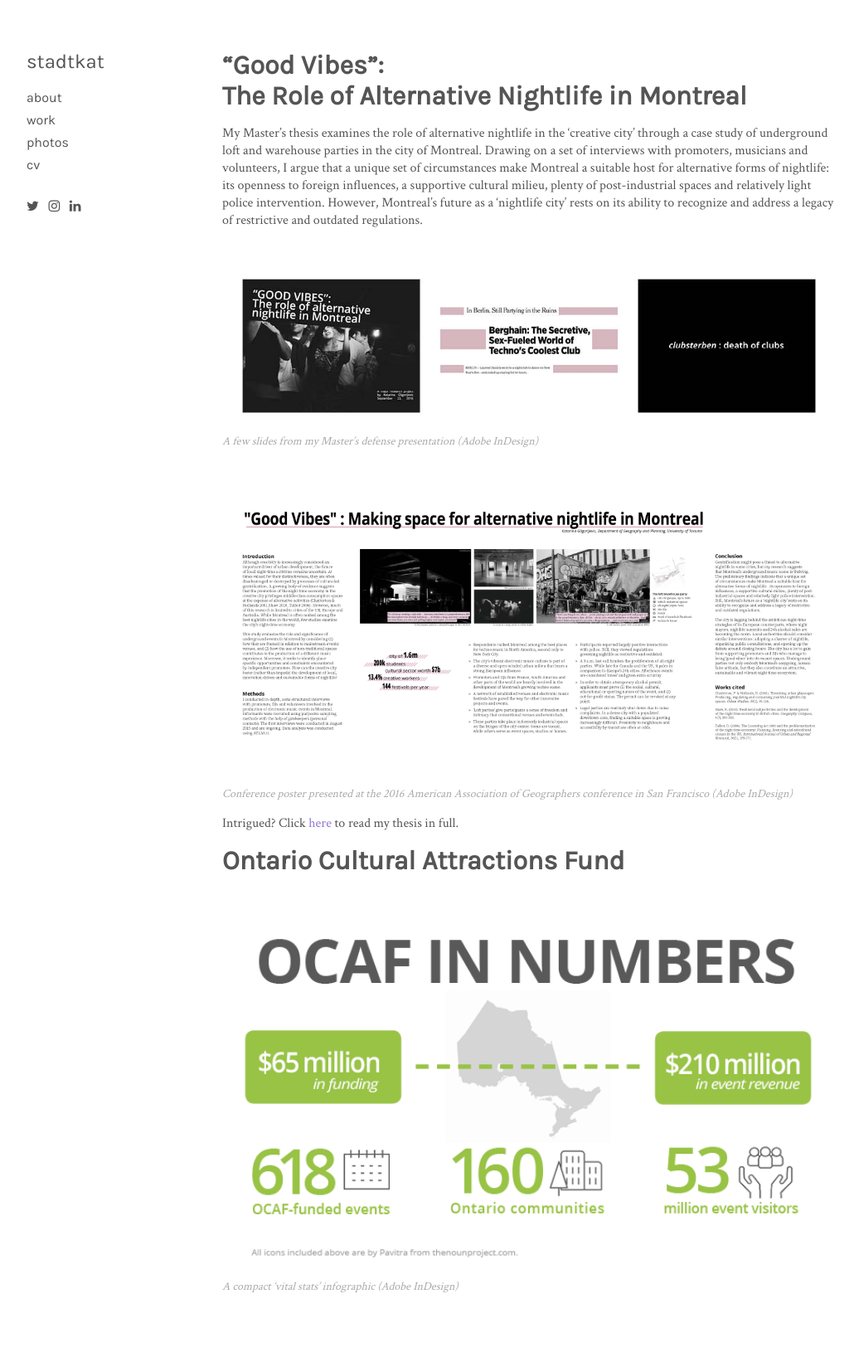
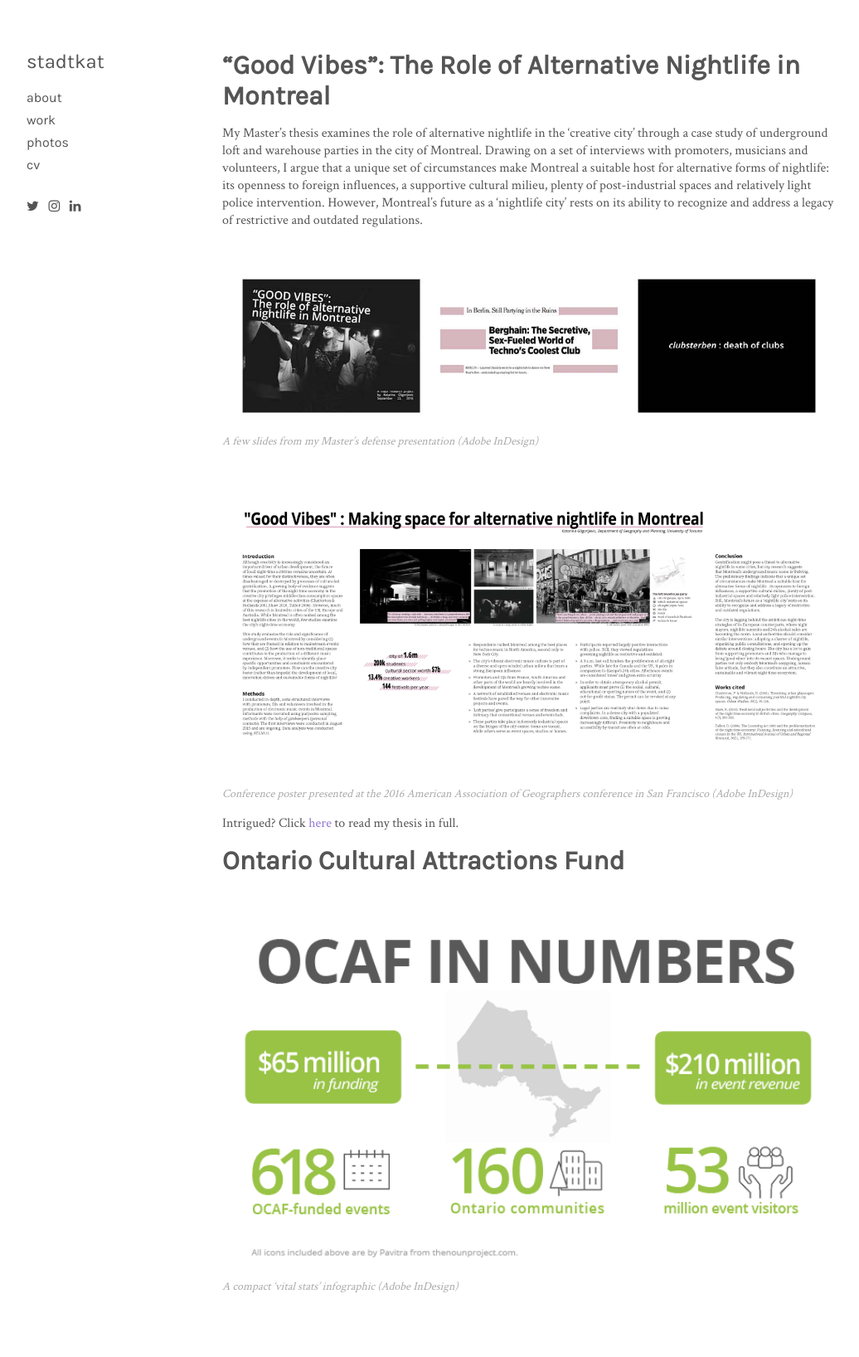
Before and after one commit to katgligo/stadtkat, a Jekyll site: the page built from work.md, in a window 1280 px wide. Shown: the whole page at 83% size, without its empty margins (32-1068 px from the left). Built offline with Jekyll 4.4.1, drawn with Linux system fonts in a browser that asks for light colours.

Commit message:
Update title

```diff
--- a/work.md
+++ b/work.md
@@ -3,8 +3,7 @@ layout: default
 title: Work
 ---
 
-# "Good Vibes":
-# The Role of Alternative Nightlife in Montreal
+# "Good Vibes": The Role of Alternative Nightlife in Montreal
 
 My Master's thesis examines the role of alternative nightlife in the 'creative city' through a case study of underground loft and warehouse parties in the city of Montreal. Drawing on a set of interviews with promoters, musicians and volunteers, I argue that a unique set of circumstances make Montreal a suitable host for alternative forms of nightlife: its openness to foreign influences, a supportive cultural milieu, plenty of post-industrial spaces and relatively light police intervention. However, Montreal’s future as a ‘nightlife city’ rests on its ability to recognize and address a legacy of restrictive and outdated regulations.
 
```
